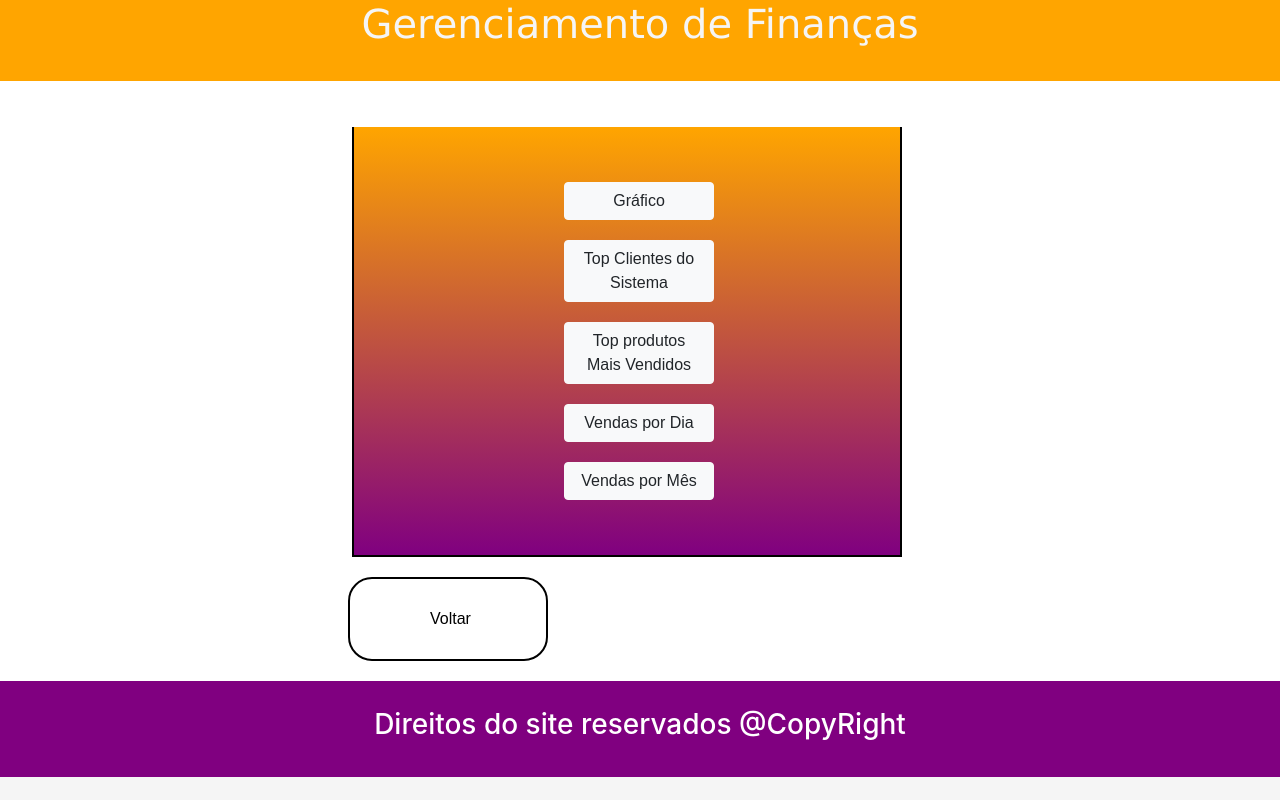
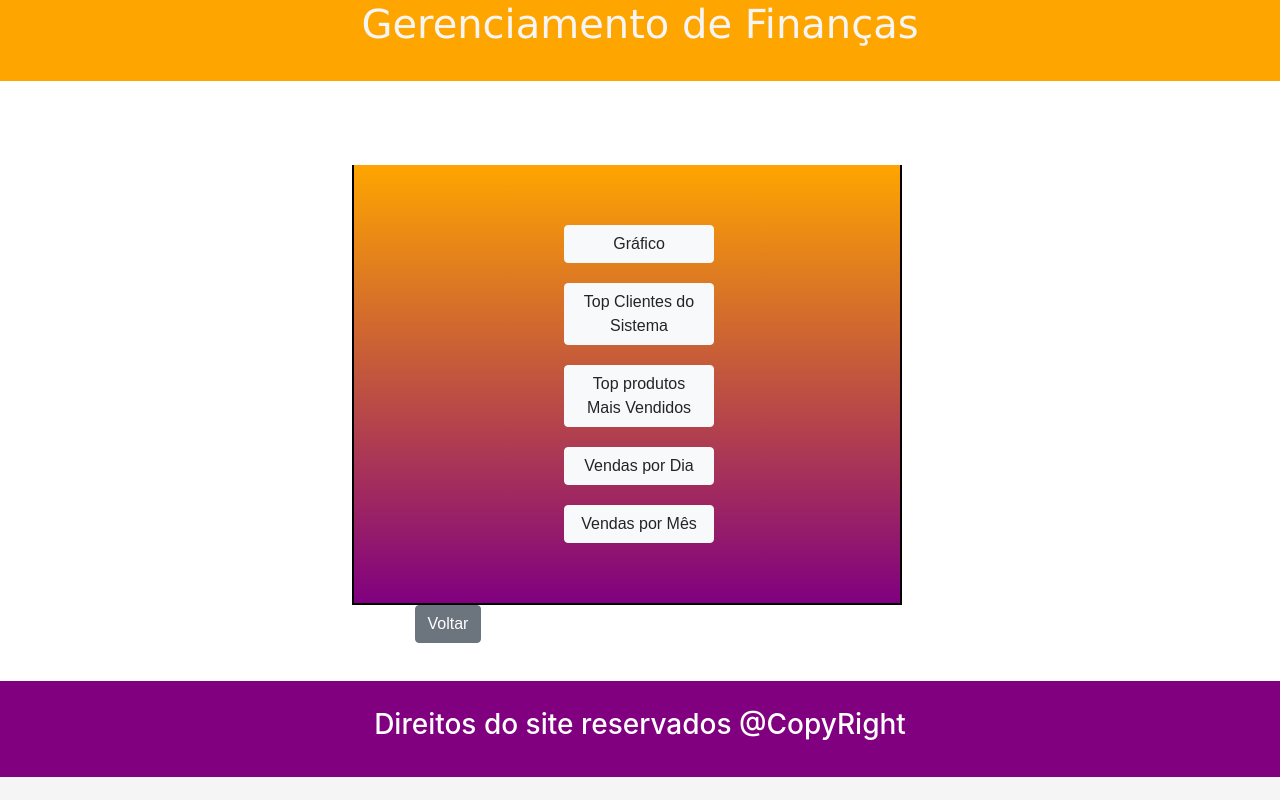
Before and after one commit to Brun0913/Sistema--PrateleiraVirtualLeitura_TCC, a React (Create React App) app in the folder frontend/bookmanager/: page /gerenciarfinancas in a window 1280 px wide. Built offline with nearby package versions, Linux system fonts and the light colour scheme.

Commit message:
Gerenciar Finanças

```diff
--- a/frontend/bookmanager/src/Pages/menugerente/GerenciarFinancas/gerenfinancas.js
+++ b/frontend/bookmanager/src/Pages/menugerente/GerenciarFinancas/gerenfinancas.js
@@ -36,17 +36,11 @@ function GerenciarFinancas(){
 
                         </div>
 
-                            <div className="Avoltar">
+                        <div>
 
-                                <Link to="/menugerente">
-                                    <button variant="gray" size="lg" block>
-                                        Voltar
-                                    </button>
-                                </Link>
+                          <a href="/menugerente" className="btn btn-secondary" id="voltar">Voltar</a>
 
-                            </div>
-
-
+                        </div>
 
                     </div>
 
```
